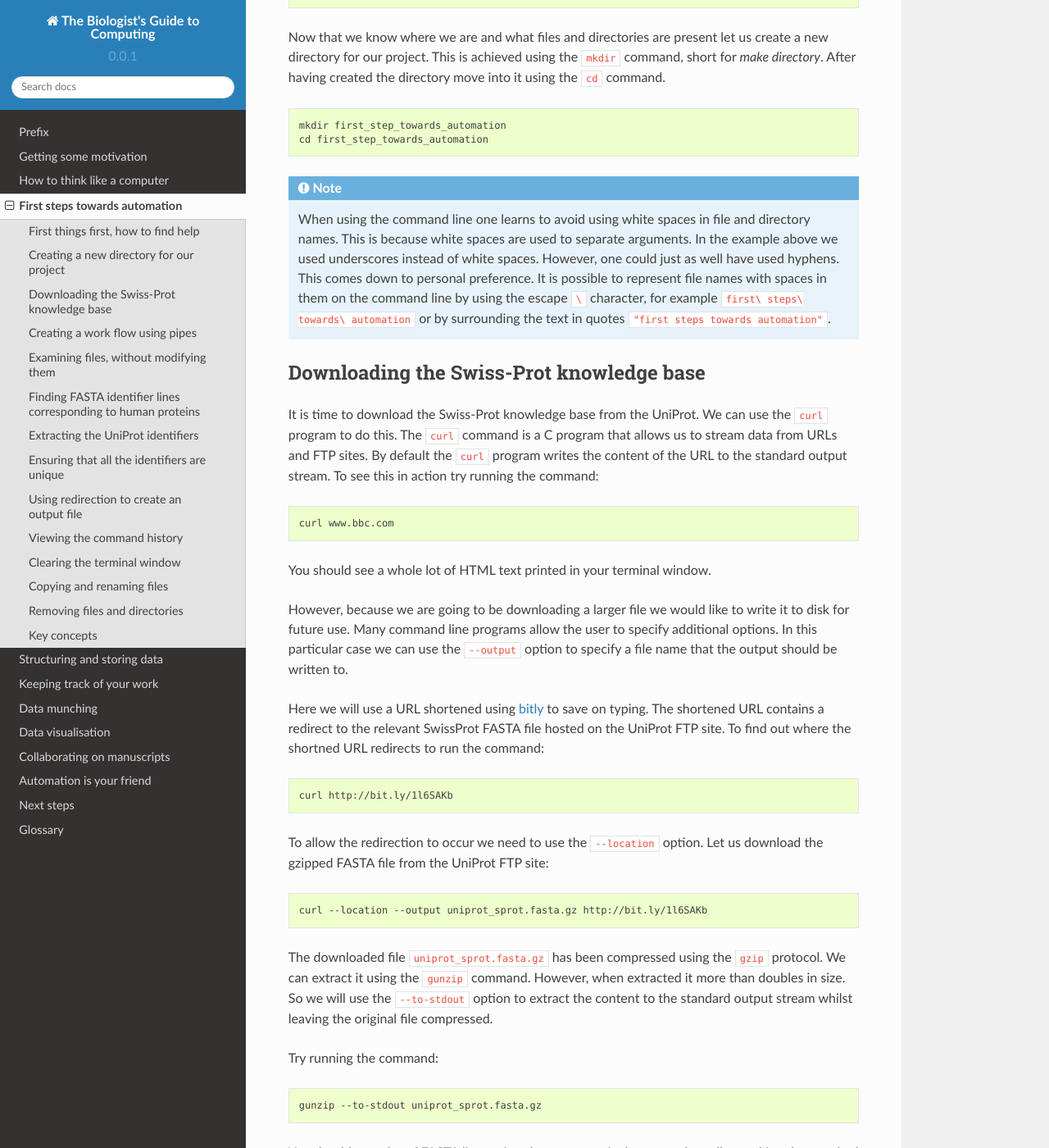
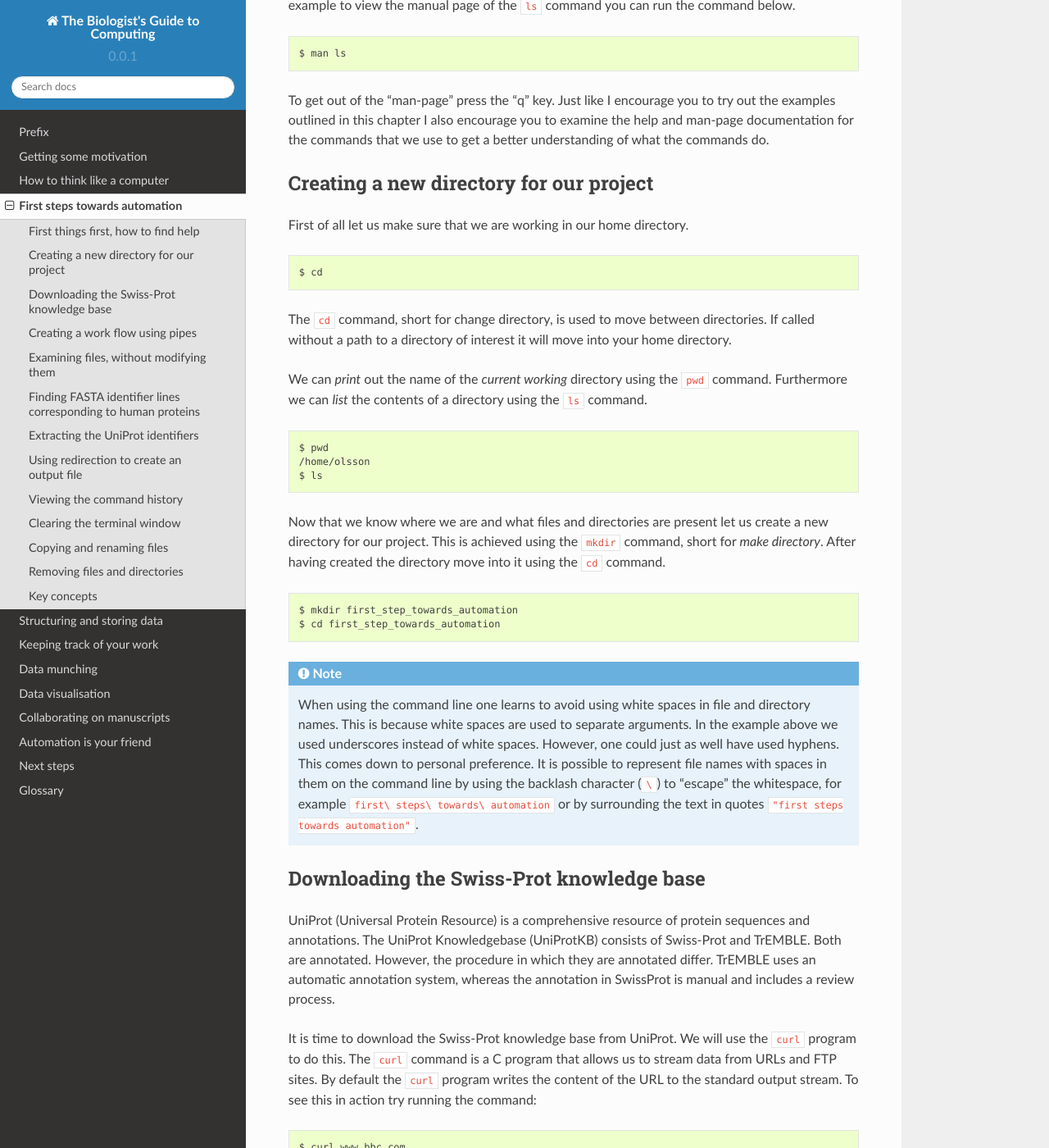
Before and after one commit to tjelvar-olsson/biologists-guide-to-computing, a Sphinx documentation site: the page built from source/first-steps-towards-automation.rst, in a window 1280 px wide and 1400 px high, scrolled down 1417 px. Shown: the whole window at 82% size. Built offline with Sphinx 7.4.7 and the Read the Docs theme 2.0.0, drawn with Linux system fonts in a browser that asks for light colours; some of the changed text lies outside the part shown.

Commit message:
Updated first steps towards automation chapter.

```diff
--- a/source/first-steps-towards-automation.rst
+++ b/source/first-steps-towards-automation.rst
@@ -2,14 +2,22 @@ First steps towards automation
 ==============================
 
 One of the first steps towards automating repetitive tasks is to become
-familiar with the command line. In this chapter we will do this by using
+familiar with the command line. In this chapter we will accomplish this using
 the command line to extract the UniProt identifiers for all human proteins
 in Swiss-Prot.
 
 You will get the most benefit from this chapter if you work through the example
-as well as you go along. You are therefore encouraged to open up a terminal now!
+as you go along. You are therefore encouraged to open up a terminal now!
 
-![Terminal]()
+.. figure:: images/terminal.png
+   :alt: Bash shell running in a Mac Terminal.
+
+   Bash shell running in a Terminal application. The prompt displays the the
+   name of the user (olsson), the name of the machine (laptop) and the current
+   working directory (~). Note that the dollar symbol (``$``) is an indication
+   that input is expected, i.e. the shell expects commands to be entered after
+   it. The prompt displayed in the Bash shell can be customised. As such the
+   prompt on your system may look different.
 
 On Macs the command line is available through the Terminal application. There
 are a number of terminal emulators available for Linux. If you are using the
@@ -27,11 +35,12 @@ First things first, how to find help
 
 Most of the commands on the command line have built in help that can be accessed by
 providing either the argument ``-h`` or ``--help``. For example to access help for
-the ``curl`` command, which we will use later, you can run as such:
+the ``curl`` command, which we will use later, enter the command below into the shell
+and press enter:
 
 .. code-block:: none
 
-    curl --help
+    $ curl --help
 
 More descriptive documentation can usually be found using the ``man`` (manual)
 command. For example to view the manual page of the ``ls`` command you can run
@@ -39,12 +48,12 @@ the command below.
 
 .. code-block:: none
 
-    man ls
+    $ man ls
 
 To get out of the "man-page" press the "q" key. Just like I encourage you to try
 out the examples outlined in this chapter I also encourage you to examine the
 help and man-page documentation for the commands that we use to get a better
-understanding of what they do.
+understanding of what the commands do.
 
 
 Creating a new directory for our project
@@ -54,7 +63,7 @@ First of all let us make sure that we are working in our home directory.
 
 .. code-block:: none
 
-    cd
+    $ cd
 
 The ``cd`` command, short for change directory, is used to move between
 directories. If called without a path to a directory of interest it will
@@ -66,8 +75,9 @@ command.
 
 .. code-block:: none
 
-    pwd
-    ls
+    $ pwd
+    /home/olsson
+    $ ls
 
 Now that we know where we are and what files and directories are present let us
 create a new directory for our project. This is achieved using the ``mkdir``
@@ -76,23 +86,29 @@ into it using the ``cd`` command.
 
 .. code-block:: none
 
-    mkdir first_step_towards_automation
-    cd first_step_towards_automation
+    $ mkdir first_step_towards_automation
+    $ cd first_step_towards_automation
 
 .. note:: When using the command line one learns to avoid using white spaces in
           file and directory names. This is because white spaces are used to separate
           arguments. In the example above we used underscores instead of white spaces.
           However, one could just as well have used hyphens. This comes down to personal
           preference. It is possible to represent file names with spaces in them on the
-          command line by using the escape ``\`` character, for example
-          ``first\ steps\ towards\ automation`` or by surrounding the text in quotes
-          ``"first steps towards automation"``.
+          command line by using the backlash character (``\``) to "escape" the
+          whitespace, for example ``first\ steps\ towards\ automation`` or by surrounding
+          the text in quotes ``"first steps towards automation"``.
 
 
 Downloading the Swiss-Prot knowledge base
 -----------------------------------------
 
-It is time to download the Swiss-Prot knowledge base from the UniProt. We can
+UniProt (Universal Protein Resource) is a comprehensive resource of protein
+sequences and annotations. The UniProt Knowledgebase (UniProtKB) consists of
+Swiss-Prot and TrEMBLE. Both are annotated. However, the procedure in which
+they are annotated differ. TrEMBLE uses an automatic annotation system, whereas
+the annotation in SwissProt is manual and includes a review process.
+
+It is time to download the Swiss-Prot knowledge base from UniProt. We will
 use the ``curl`` program to do this.  The ``curl`` command is a C program that
 allows us to stream data from URLs and FTP sites.  By default the ``curl``
 program writes the content of the URL to the standard output stream. To see
@@ -100,32 +116,33 @@ this in action try running the command:
 
 .. code-block:: none
 
-    curl www.bbc.com
+    $ curl www.bbc.com
 
-You should see a whole lot of HTML text printed in your terminal window.
+You should see a whole lot of HTML text appearing in your terminal window.
 
-However, because we are going to be downloading a larger file we would like to
+However, because we are going to download a large file we would like to
 write it to disk for future use. Many command line programs allow the user to
 specify additional options. In this particular case we can use the
 ``--output`` option to specify a file name that the output should be
 written to.
 
 Here we will use a URL shortened using `bitly <https://bitly.com/>`_ to save on
-typing. The shortened URL contains a redirect to the relevant SwissProt FASTA
+typing. The shortened URL contains a redirect to the relevant Swiss-Prot FASTA
 file hosted on the UniProt FTP site. To find out where the shortned URL redirects
 to run the command:
 
 .. code-block:: none
 
-    curl http://bit.ly/1l6SAKb
+    $ curl http://bit.ly/1l6SAKb
 
 
-To allow the redirection to occur we need to use the ``--location`` option.
+To allow the redirection to occur we need to use the ``--location`` option,
+which will redirect the request to the new location.
 Let us download the gzipped FASTA file from the UniProt FTP site:
 
 .. code-block:: none
 
-    curl --location --output uniprot_sprot.fasta.gz http://bit.ly/1l6SAKb
+    $ curl --location --output uniprot_sprot.fasta.gz http://bit.ly/1l6SAKb
 
 
 The downloaded file ``uniprot_sprot.fasta.gz`` has been compressed using the
@@ -138,7 +155,7 @@ Try running the command:
 
 .. code-block:: none
 
-    gunzip --to-stdout uniprot_sprot.fasta.gz
+    $ gunzip --to-stdout uniprot_sprot.fasta.gz
 
 You should see a lot of FASTA lines printed to your terminal, or more formally speaking
 the standard output stream.
@@ -150,7 +167,7 @@ running the command:
 
 .. code-block:: none
 
-    gunzip -c uniprot_sprot.fasta.gz
+    $ gunzip -c uniprot_sprot.fasta.gz
 
 From now on the text will use the short ``-c`` option rather than the long
 ``--to-stdout`` option to save on typing.
@@ -169,7 +186,7 @@ below:
 
 .. code-block:: none
 
-    gunzip -c uniprot_sprot.fasta.gz | wc
+    $ gunzip -c uniprot_sprot.fasta.gz | wc
 
 .. sidebar:: Re-using previous command
 
@@ -181,7 +198,7 @@ only see the line count one could use the ``-l`` option:
 
 .. code-block:: none
 
-    gunzip -c uniprot_sprot.fasta.gz | wc -l
+    $ gunzip -c uniprot_sprot.fasta.gz | wc -l
 
 Pipes are powerful because they allow a set of simple commands to be combined
 to perform tasks that are beyond the scope of any of the individual commands.
@@ -205,7 +222,7 @@ the first lines of the ``uniprot_sprot.fasta.gz`` file by pipeing the output of
 
 .. code-block:: none
 
-    gunzip -c uniprot_sprot.fasta.gz | head
+    $ gunzip -c uniprot_sprot.fasta.gz | head
 
 You should see something like the output below being written to the terminal
 window.
@@ -232,42 +249,42 @@ lines:
 
 .. code-block:: none
 
-    gunzip -c uniprot_sprot.fasta.gz | head -n 20
+    $ gunzip -c uniprot_sprot.fasta.gz | head -n 20
 
 Similarly, there is a ``tail`` command for displaying the tail end of a file,
 again ten lines by default.
 
 .. code-block:: none
 
-    gunzip -c uniprot_sprot.fasta.gz | tail
+    $ gunzip -c uniprot_sprot.fasta.gz | tail
 
-You may have noticed that this series of commands took a little longer to
-complete.  That is because we needed to decompress the whole file before we
-could access the last ten lines of it.
+You may have noticed that the workflow above, to view the last ten lines, took
+a little longer to complete.  That is because we needed to decompress the whole
+file before we could access the last ten lines of it.
 
 To page though an entire file one can use the ``less`` command.
 
 .. code-block:: none
 
-    gunzip -c uniprot_sprot.fasta.gz | less
+    $ gunzip -c uniprot_sprot.fasta.gz | less
 
-One can use the "Up" and "Down" arrows to navigate through the file.  One can
-also use the "Space" key to move forward by an entire page, hence the term
-pager. To page back one page press the "b" key. When you are finished examining
-the file press "q" to quit ``less``.
+One can use the "Up" and "Down" arrows to navigate through the file using
+``less``.  One can also use the "Space" key to move forward by an entire page,
+hence the term pager. To page back one page press the "b" key. When you are
+finished examining the file press "q" to quit ``less``.
 
 .. sidebar:: How am I supposed to be able to remember that ``less`` is a pager?
 
     As you may have noticed, if one does not use a pager, the standard output
     is simply written to the terminal. This can be frustrating if the file is
-    large and one wants to start reading at the top of the file and then move
+    large and one wants to start reading at the top of the file and then page
     through it as one reads along. This is what pagers are for, moving
     through files one page at a time.  One of the original pager programs was
     called ``more``.  It simply displayed one page of output at a time and when
     one wanted "more" output one simply pressed the space key. A usability
     issue with the ``more`` program was that it did not allow a user to go back
     up a page. The ``less`` pager was therefore developed to work around this
-    issue. It implemented backwards scrolling and a number of other additional
+    issue. It implemented reverse scrolling and a number of other additional
     features not present in ``more``. However, ``less`` also implemented all
     the original features of the ``more`` program, resulting in the mnemonic
     "less is more".
@@ -285,14 +302,14 @@ search for the string "Homo":
 
 .. code-block:: none
 
-    gunzip -c uniprot_sprot.fasta.gz | grep Homo | less
+    $ gunzip -c uniprot_sprot.fasta.gz | grep Homo | less
 
 To make the match more visible we can add the ``--color=always`` option, which
 will highlight the matched string as red.
 
 .. code-block:: none
 
-    gunzip -c uniprot_sprot.fasta.gz | grep --color=always Homo | less
+    $ gunzip -c uniprot_sprot.fasta.gz | grep --color=always Homo | less
 
 If you scroll through the matches you will notice that we have some false
 positives. We can highlight these by performing anther ``grep`` command that
@@ -301,7 +318,7 @@ finds lines that do not contain the string "sapiens", using the
 
 .. code-block:: none
 
-    gunzip -c uniprot_sprot.fasta.gz | grep Homo | grep -v sapiens
+    $ gunzip -c uniprot_sprot.fasta.gz | grep Homo | grep -v sapiens
 
 To make the search more specific we can search for the string "OS=Homo sapiens".
 To do this we need to surround the search pattern by quotes, which tells the shell that
@@ -309,14 +326,14 @@ the two parts separated by a white space should be treated as one argument.
 
 .. code-block:: none
 
-    gunzip -c uniprot_sprot.fasta.gz | grep 'OS=Homo sapiens'
+    $ gunzip -c uniprot_sprot.fasta.gz | grep "OS=Homo sapiens"
 
 To work out how many lines were matched we can pipe the output of ``grep`` to
 the ``wc`` command.
 
 .. code-block:: none
 
-    gunzip -c uniprot_sprot.fasta.gz | grep 'OS=Homo sapiens' | wc -l
+    $ gunzip -c uniprot_sprot.fasta.gz | grep "OS=Homo sapiens" | wc -l
 
 
 Extracting the UniProt identifiers
@@ -334,13 +351,14 @@ Below are the first three lines identified using the ``grep`` command.
     >sp|Q04917|1433F_HUMAN 14-3-3 protein eta OS=Homo sapiens GN=YWHA...
 
 
-Now that we can identify lines of interest we want to extract the UniProt
-identifiers from them. In this instance we will use the command ``cut`` to chop
-the line into smaller fragments, based on a delimiter character, and printing out
-the relevant fragment. In this instance the delimiter we are going to use is
-the vertical bar ("|"). This has got nothing to do with pipeing, it is simply
-the character surrounding the UniProt identifier. By splitting the line by "|"
-the UniProt id will be available in the second fragment.
+Now that we can identify description lines corresponding to human proteins we
+want to extract the UniProt identifiers from them. In this instance we will use
+the command ``cut`` to chop the line into smaller fragments, based on a
+delimiter character, and print out the relevant fragment.  The delimiter we are
+going to use is the vertical bar ("|"). This has got nothing to do with
+pipeing, it is simply the character surrounding the UniProt identifier. By
+splitting the line by "|" the UniProt id will be available in the second
+fragment.
 
 The command below makes use of the ``\`` character at the end of the first
 line.  This tells bash that the command continues on the next line. You can use
@@ -349,21 +367,9 @@ include the content of both lines below in a single line, omitting the ``\``.
 
 .. code-block:: none
 
-    gunzip -c uniprot_sprot.fasta.gz | grep 'OS=Homo sapiens' \
+    $ gunzip -c uniprot_sprot.fasta.gz | grep "OS=Homo sapiens" \
     | cut -d '|' -f 2
 
-Ensuring that all the identifiers are unique
---------------------------------------------
-
-In this instance we hope that all the identifiers are unique. However, it is
-difficult to know whether they are or not given that there are over 20,000 of
-them. Fortunately, one can use the ``uniq`` command to filtering out any
-duplicate lines.
-
-.. code-block:: none
-
-    gunzip -c uniprot_sprot.fasta.gz | grep 'OS=Homo sapiens' \
-    | cut -d '|' -f 2 | uniq
 
 
 Using redirection to create an output file
@@ -383,8 +389,22 @@ Now if you run the ``ls`` command you will see the file
 
 .. code-block:: none
 
-    ls
-    less human_uniprot_ids.txt
+    $ ls
+    $ less human_uniprot_ids.txt
+
+.. sidebar:: The ``<`` redirection command
+
+             There is a third type of redirection ``<``. This type of redirection
+             is so common that is often made implicit. The two commands below, for
+             example, are equivalent.
+
+             .. code-block:: none
+
+                $ wc -l < human_uniprot_ids.txt
+                   20197
+                $ wc -l human_uniprot_ids.txt
+                   20197 human_uniprot_ids.txt
+
 
 Well done! You have just extracted the UniProt identifiers for all human
 proteins in Swiss-Prot. Have a cup of tea and a biscuit.
@@ -404,7 +424,7 @@ Not to worry. You can view the history of your previous commands using ``history
 
 .. code-block:: none
 
-    history
+    $ history
 
 Note that each command has a history number associated with it.  You can use
 the number in the history this to rerun a previous command without having to
@@ -412,7 +432,7 @@ retype it. For example to rerun command number 597 you would type in:
 
 .. code-block:: none
 
-    !597
+    $ !597
 
 
 Clearing the terminal window
@@ -426,7 +446,16 @@ To clear the screen of output one can use the ``clear`` command:
 
 .. code-block:: none
 
-    clear
+    $ clear
+
+Sometimes, for example if you try to view a binary file using a pager, your
+shell can start displaying garbage. In these cases it may help to run the
+``reset`` command.
+
+.. code-block:: none
+
+    $ reset
+
 
 Copying and renaming files
 --------------------------
@@ -438,28 +467,28 @@ For this exercise let us start by creating a backup directory.
 
 .. code-block:: none
 
-    mkdir backup
+    $ mkdir backup
 
 Now we can copy the file into the backup directory using the ``cp`` command.
 
 .. code-block:: none
 
-    cp human_uniprot_id.txt backup/
+    $ cp human_uniprot_id.txt backup/
 
 The command above uses the original name of the file. However, we could have
 given it a different name, for example including the date.
 
 .. code-block:: none
 
-    cp human_uniprot_id.txt backup/human_uniprot_id_2015-11-10.txt
+    $ cp human_uniprot_id.txt backup/human_uniprot_id_2015-11-10.txt
 
 Finally, suppose that one wanted to rename the original file to use hyphens
 rather than under scores. To to this one would use the ``mv`` command, mnemonic
-"move".
+*move*.
 
 .. code-block:: none
 
-    mv human_uniprot_id.txt human-uniprot-id.txt
+    $ mv human_uniprot_id.txt human-uniprot-id.txt
 
 
 Removing files and directories
@@ -472,21 +501,21 @@ One can remove files using the ``rm`` command:
 
 .. code-block:: none
 
-    rm backup/human_uniprot_id.txt
+    $ rm backup/human_uniprot_id.txt
 
 Empty directories can be removed using the ``rmdir`` command:
 
 .. code-block:: none
 
-    mkdir empty
-    rmdir empty
+    $ mkdir empty
+    $ rmdir empty
 
 To remove directories with files in them one can use the ``rm`` command with
 the recursive option:
 
 .. code-block:: none
 
-    rm -r backup
+    $ rm -r backup
 
 .. warning:: Think twice before deleting files, they will be deleted permanently.
 
--- a/source/keeping-track-of-your-work.rst
+++ b/source/keeping-track-of-your-work.rst
@@ -406,7 +406,7 @@ Add the lines below to the file ``scripts/protein_count.bash``.
     #!/bin/bash
 
     gunzip -c data/uniprot_sprot.fasta.gz | grep 'OS=Homo sapiens' \
-    | cut -d '|' -f 2 | uniq | wc -l
+    | cut -d '|' -f 2 | wc -l
 
 Make the file executable and test the script.
 
@@ -431,7 +431,7 @@ represent the first and second command line arguments, respectively.
     echo "Species: $SPECIES"
 
     gunzip -c $DATA_FILE_PATH | grep "OS=$SPECIES" \
-    | cut -d '|' -f 2 | uniq | wc -l
+    | cut -d '|' -f 2 | wc -l
 
 .. warning:: Bash makes a distinction between single and double quotes. To expand
              variables one needs to use double quotes. If not one will get the
```
Also changed, not shown: other parts of source/first-steps-towards-automation.rst (+2 -2 lines), source/images/terminal.png (added).
